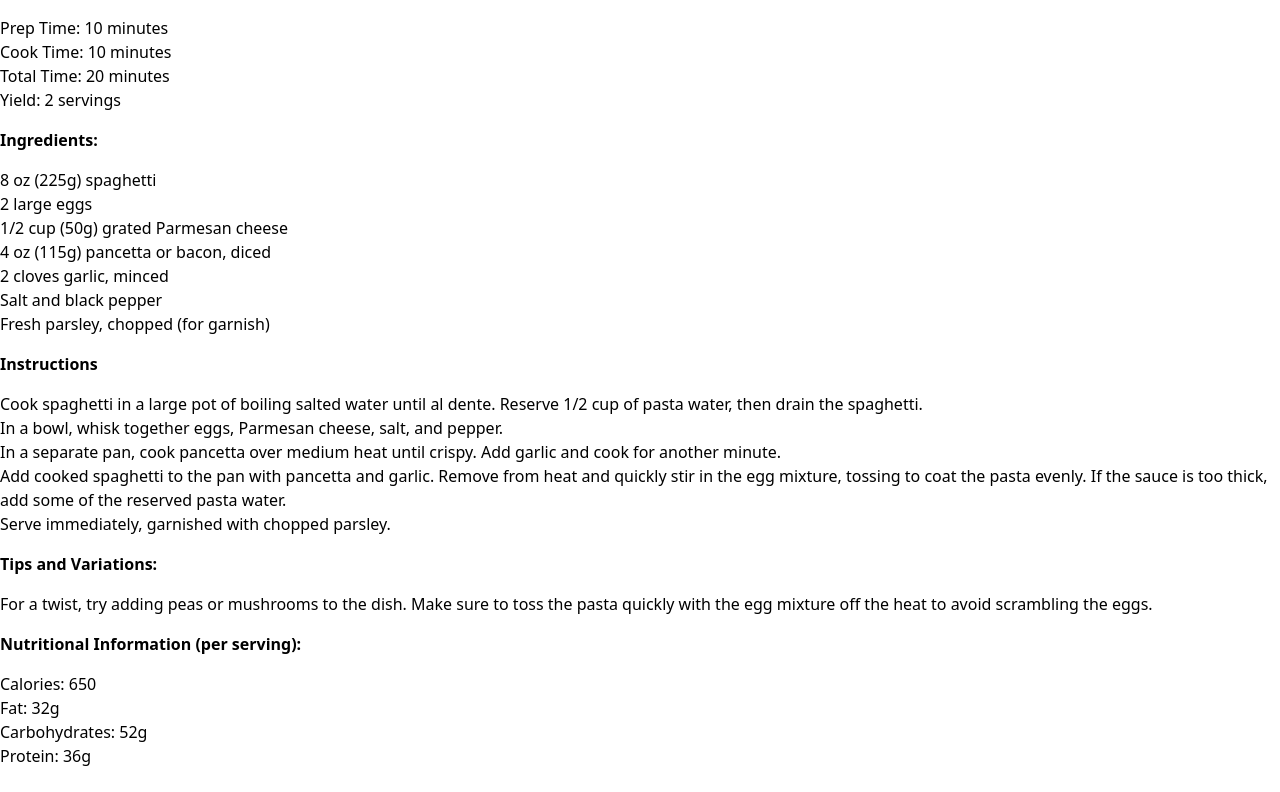
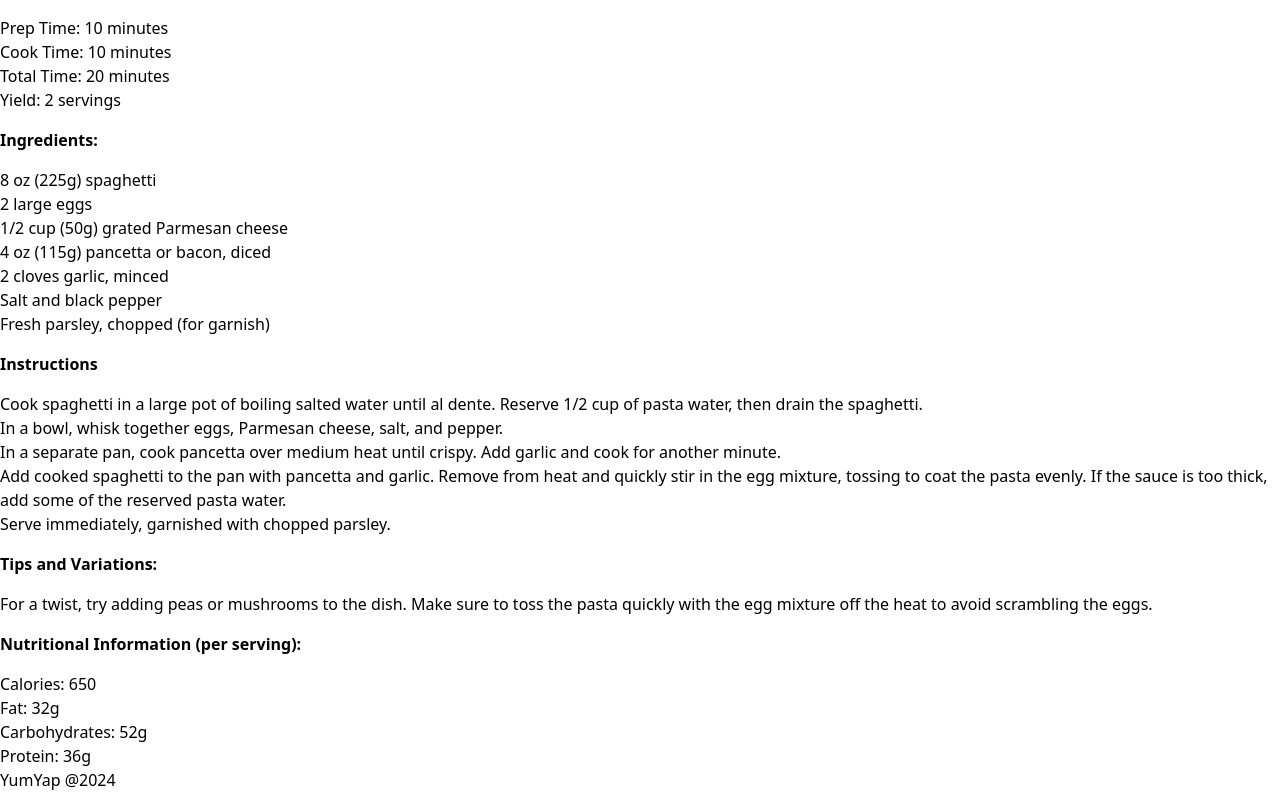
Before and after one commit to RD2P/YumYap, a React (Vite) app: page / in a window 1280 px wide. Shown: the part 526-1318 px from the top of the page. Before the commit the page ends 1294 px from the top, so only its background shows below. Built offline with nearby package versions, Linux system fonts and the light colour scheme.

Commit message:
Add Footer

```diff
--- /dev/null
+++ b/components/Footer.jsx
@@ -0,0 +1,11 @@
+import React from 'react'
+
+const Footer = () => {
+  return (
+    <div className='flex items-center py-5'>
+      <div className='justify-self-center'>YumYap @2024</div>
+    </div>
+  )
+}
+
+export default Footer
--- a/src/App.jsx
+++ b/src/App.jsx
@@ -1,4 +1,5 @@
 import Header from '../components/Header'
+import Footer from '../components/Footer'
 import carbonara from './assets/carbonara.jpg'
 
 function App() {
@@ -57,7 +58,7 @@ function App() {
           <li>Protein: 36g</li>
         </ul>
       </div>
-
+    <Footer />
     </div>
   )
 }
```
